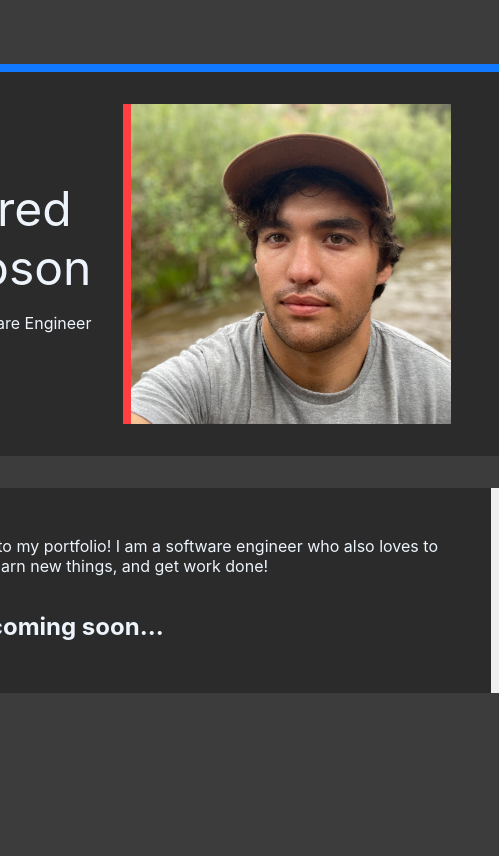
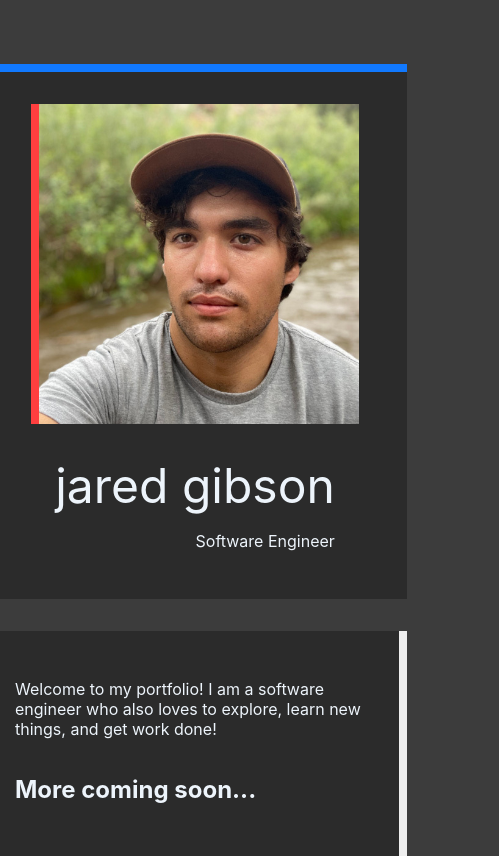
Before and after one commit to guiterguy219/gibsonj, a React (Create React App) app: page / in a window 390 px wide. Shown: the whole page, 499 px wide, since content can reach past the window. Built offline with nearby package versions, Linux system fonts and the light colour scheme.

Commit message:
fix mobile issue

```diff
--- a/src/pages/home/Home.tsx
+++ b/src/pages/home/Home.tsx
@@ -15,9 +15,10 @@ const Home: React.FC = () => {
                 marginTop: '4rem',
             }}>
                 <div style={{
-                    display: 'grid',
-                    gridTemplateColumns: '1fr 1fr',
-                    gridGap: '2rem',
+                    display: 'flex',
+                    flexWrap: 'wrap-reverse',
+                    justifyContent: 'center',
+                    gap: '2rem',
                     margin: '2rem 3rem',
                 }}>
                     <div style={{
@@ -37,6 +38,11 @@ const Home: React.FC = () => {
                         className={'fade-up'}>Jared Gibson</h1>
                         <p className={'fade-up'}>Software Engineer</p>
                     </div>
+                    <div style={{
+                        height: '20rem',
+                        width: '20rem',
+                        borderLeft: 'rgb(255, 63, 63) 0.5rem solid',
+                    }}>
                         <img src={'/self_photo.jpg'}
                         alt=""
                         style={{
@@ -44,10 +50,9 @@ const Home: React.FC = () => {
                             width: '20rem',
                             objectFit: 'cover',
                             objectPosition: 'right',
-                        borderLeft: 'rgb(255, 63, 63) 0.5rem solid',
-                        opacity: 1,
                         }}
                         className={'expand-out'}/>
+                    </div>
                 </div>
             </PageTile>
             <PageTile
```
Lines whose indentation alone changed are shown as unchanged.
